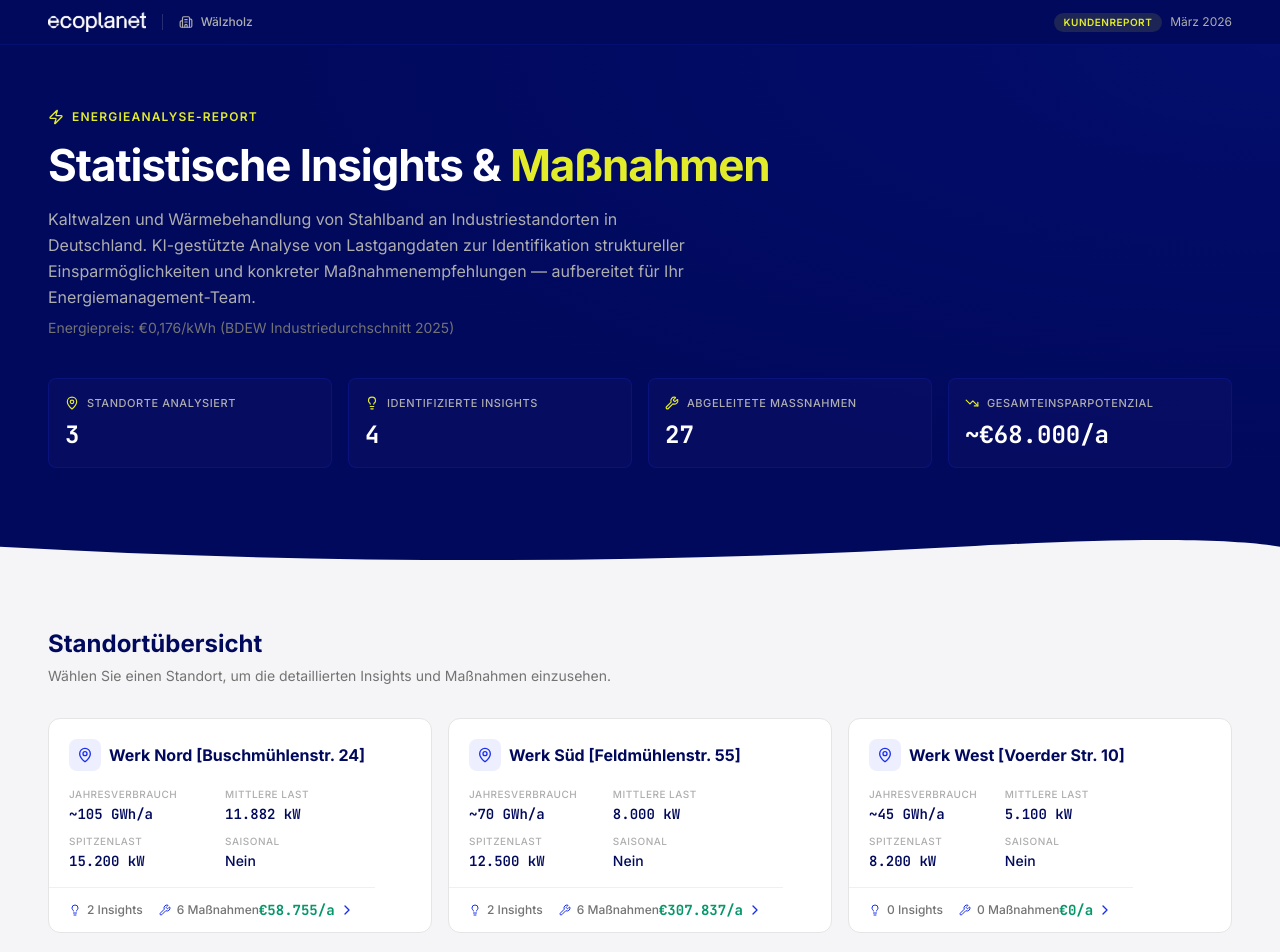
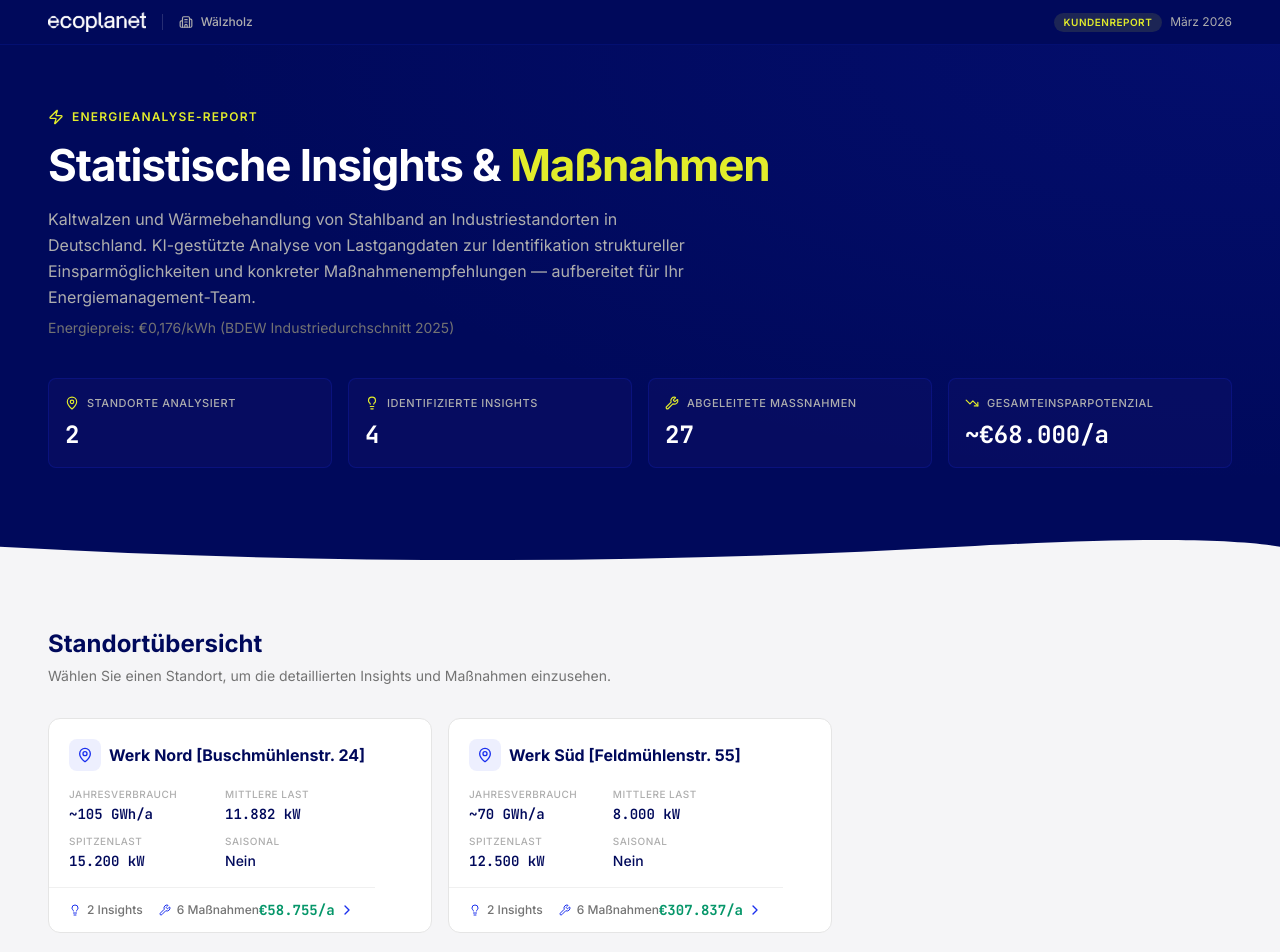
Before and after one commit to graedenerm/N-ERGIE-customer-measures, a Next.js app: page / in a window 1280 px wide. Shown: the top 952 px of the page. Built offline with nearby package versions, Linux system fonts and the light colour scheme.

Commit message:
fix: correct data and remove fake location
Remove fabricated "Werk West" and fix totals and counts.

```diff
--- a/app/layout.tsx
+++ b/app/layout.tsx
@@ -8,7 +8,7 @@ const jetbrainsMono = JetBrains_Mono({ subsets: ["latin"], variable: "--font-jet
 
 export const metadata: Metadata = {
   title: 'Wälzholz — Energieanalyse-Report | ecoplanet',
-  description: 'Statistische Insights und Maßnahmenempfehlungen für Wälzholz — 3 Standorte, 4 Insights.',
+  description: 'Statistische Insights und Maßnahmenempfehlungen für Wälzholz - 2 Standorte, 4 Insights, 12 Maßnahmen.',
 }
 
 export const viewport: Viewport = {
--- a/data/company-data.ts
+++ b/data/company-data.ts
@@ -6,8 +6,8 @@ export const companyInfo = {
   description: "Kaltwalzen und Wärmebehandlung von Stahlband an Industriestandorten in Deutschland",
   energyPrice: 0.176,
   energyPriceLabel: "€0,176/kWh (BDEW Industriedurchschnitt 2025)",
-  totalSavings: "€366.592",
-  totalSavingsKwh: "2.082.914 kWh",
+  totalSavings: "€347.033",
+  totalSavingsKwh: "1.971.076 kWh",
   totalInsights: 4,
 }
 
@@ -37,19 +37,6 @@ export const locations: Location[] = [
     seasonal: "Nein (ganzjährig)",
     insightCount: 2,
     measureCount: 6,
-  },
-  {
-    id: 3,
-    name: "Werk West [Voerder Str. 10]",
-    city: "Hagen",
-    annualConsumption: "~45 GWh/a",
-    meanLoad: "5.100 kW",
-    peakLoad: "8.200 kW",
-    totalSavings: "€0/a",
-    totalSavingsKwh: "0 kWh/a",
-    seasonal: "Nein (ganzjährig)",
-    insightCount: 0,
-    measureCount: 0,
   },
 ]
 
```
